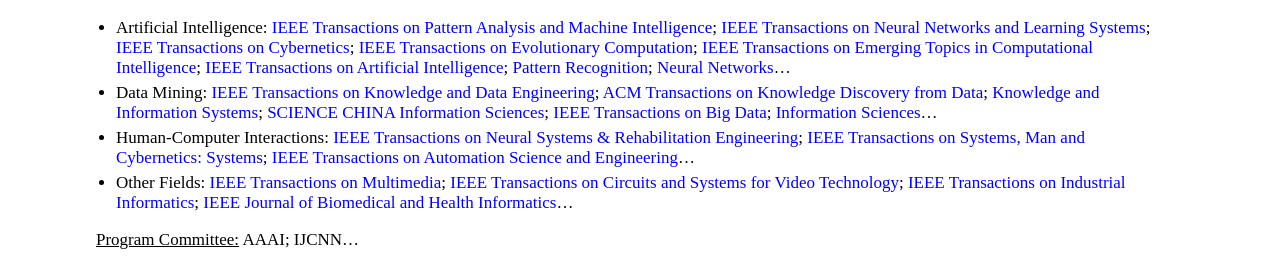
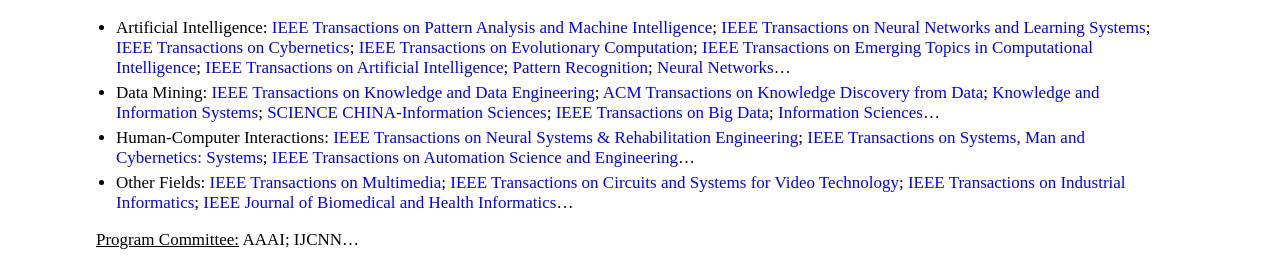
Before and after one commit to jiazhang-ml/jiazhang-ml.github.io, a Jekyll site: the page built from index.md, in a window 1280 px wide, cut to the strip 1357-1619 px from the top of the page. Built offline with Jekyll 4.4.1, drawn with Linux system fonts in a browser that asks for light colours.

```diff
--- a/index.md
+++ b/index.md
@@ -50,7 +50,7 @@ layout: default
 
 <u>Journal Reviewer:</u>
 * Artificial Intelligence: [IEEE Transactions on Pattern Analysis and Machine Intelligence](https://mc.manuscriptcentral.com/tpami-cs); [IEEE Transactions on Neural Networks and Learning Systems](https://mc.manuscriptcentral.com/tnnls); [IEEE Transactions on Cybernetics](https://mc.manuscriptcentral.com/cyb-ieee); [IEEE Transactions on Evolutionary Computation](https://mc.manuscriptcentral.com/tevc-ieee); [IEEE Transactions on Emerging Topics in Computational Intelligence](https://mc.manuscriptcentral.com/tetci-ieee); [IEEE Transactions on Artificial Intelligence](https://mc.manuscriptcentral.com/tai-ieee); [Pattern Recognition](https://www.sciencedirect.com/journal/pattern-recognition); [Neural Networks](https://www.editorialmanager.com/neunet/default.aspx)...
-* Data Mining: [IEEE Transactions on Knowledge and Data Engineering](https://mc.manuscriptcentral.com/tkde-cs); [ACM Transactions on Knowledge Discovery from Data](https://mc.manuscriptcentral.com/tkdd); [Knowledge and Information Systems](https://www.springer.com/journal/10115); [SCIENCE CHINA Information Sciences](https://mc03.manuscriptcentral.com/scis); [IEEE Transactions on Big Data](https://mc.manuscriptcentral.com/tbd-cs); [Information Sciences](https://www.sciencedirect.com/journal/information-sciences)...
+* Data Mining: [IEEE Transactions on Knowledge and Data Engineering](https://mc.manuscriptcentral.com/tkde-cs); [ACM Transactions on Knowledge Discovery from Data](https://mc.manuscriptcentral.com/tkdd); [Knowledge and Information Systems](https://www.springer.com/journal/10115); [SCIENCE CHINA-Information Sciences](https://mc03.manuscriptcentral.com/scis); [IEEE Transactions on Big Data](https://mc.manuscriptcentral.com/tbd-cs); [Information Sciences](https://www.sciencedirect.com/journal/information-sciences)...
 * Human-Computer Interactions: [IEEE Transactions on Neural Systems & Rehabilitation Engineering](https://mc.manuscriptcentral.com/tnsre-embs); [IEEE Transactions on Systems, Man and Cybernetics: Systems](https://mc.manuscriptcentral.com/systems); [IEEE Transactions on Automation Science and Engineering](https://mc.manuscriptcentral.com/t-ase)...
 * Other Fields: [IEEE Transactions on Multimedia](https://mc.manuscriptcentral.com/tmm-ieee); [IEEE Transactions on Circuits and Systems for Video Technology](https://mc.manuscriptcentral.com/tcsvt); [IEEE Transactions on Industrial Informatics](https://mc.manuscriptcentral.com/tii); [IEEE Journal of Biomedical and Health Informatics](https://mc.manuscriptcentral.com/jbhi-embs)...
 
```
